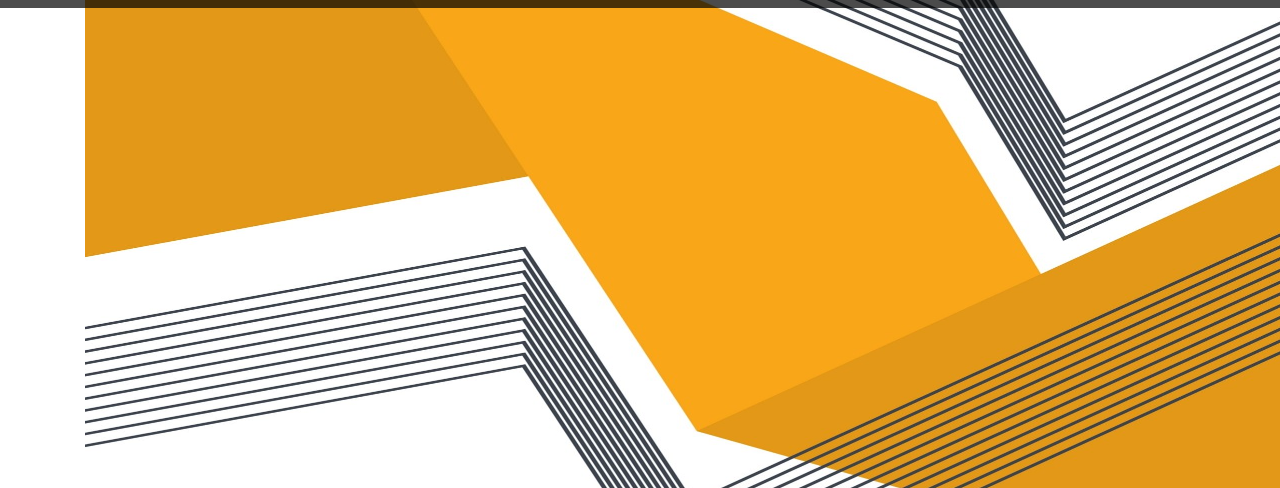
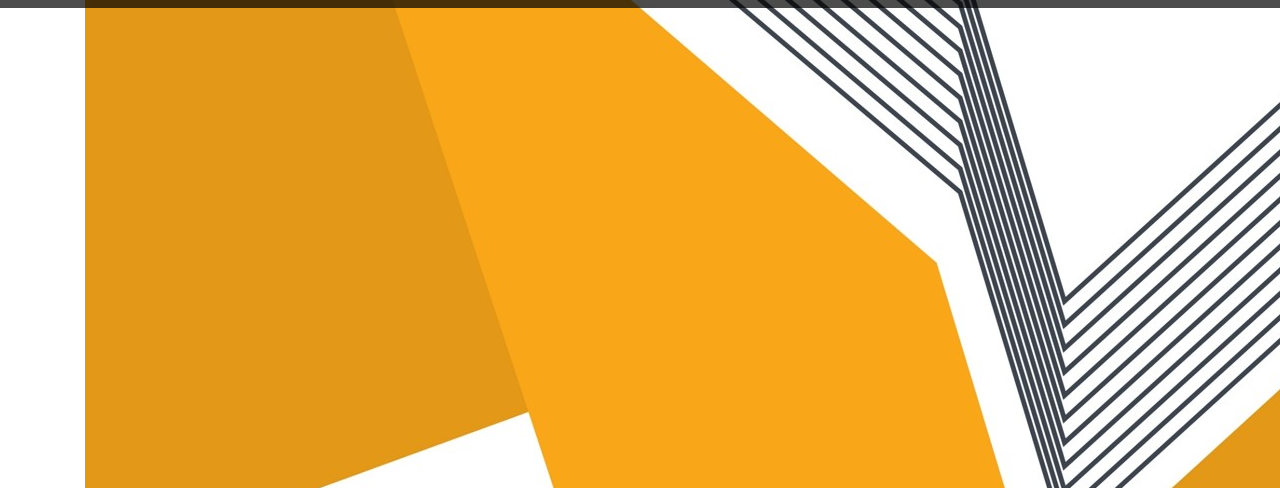
Before and after one commit to joehiggi1758/joehiggi1758.github.io, a website: page index.html in a window 1280 px wide. Shown: the part 59-547 px from the top of the page. Drawn offline with Linux system fonts and the light colour scheme.

Commit message:
fixing header test

```diff
--- a/index.html
+++ b/index.html
@@ -45,7 +45,7 @@
   </nav>
 
 <div class="container">
-  <img src="img/header.jpg" alt="" height="562" width="2000">
+  <img src="img/header.jpg" alt="" height="1125" width="2000">
   <div class="centered">
         <h1 class="masthead-heading mb-0">Joey Higgins</h1>
         <h2 class="masthead-subheading mb-0"> Engineer | Programmer | Entreprenuer </h2>
```
